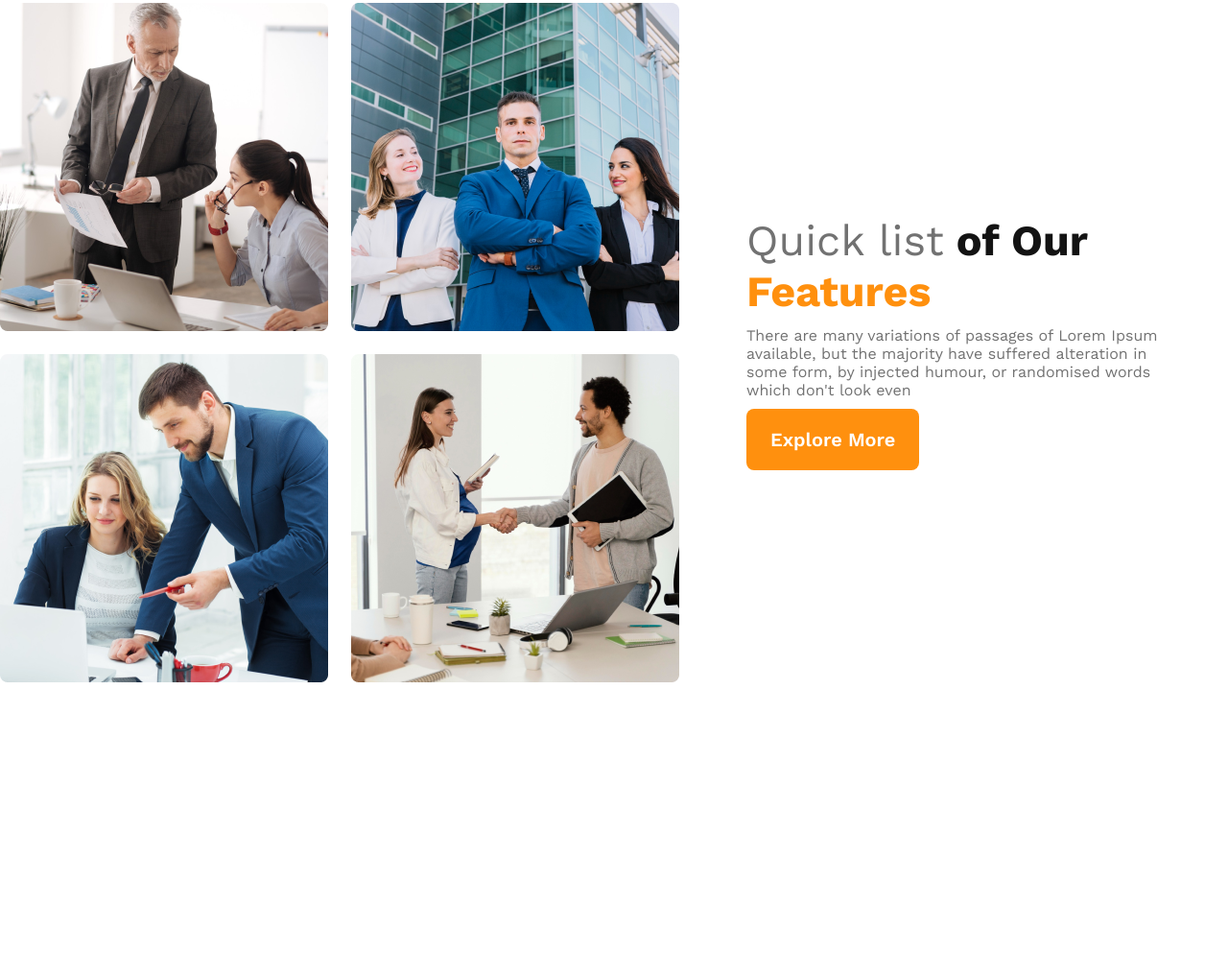
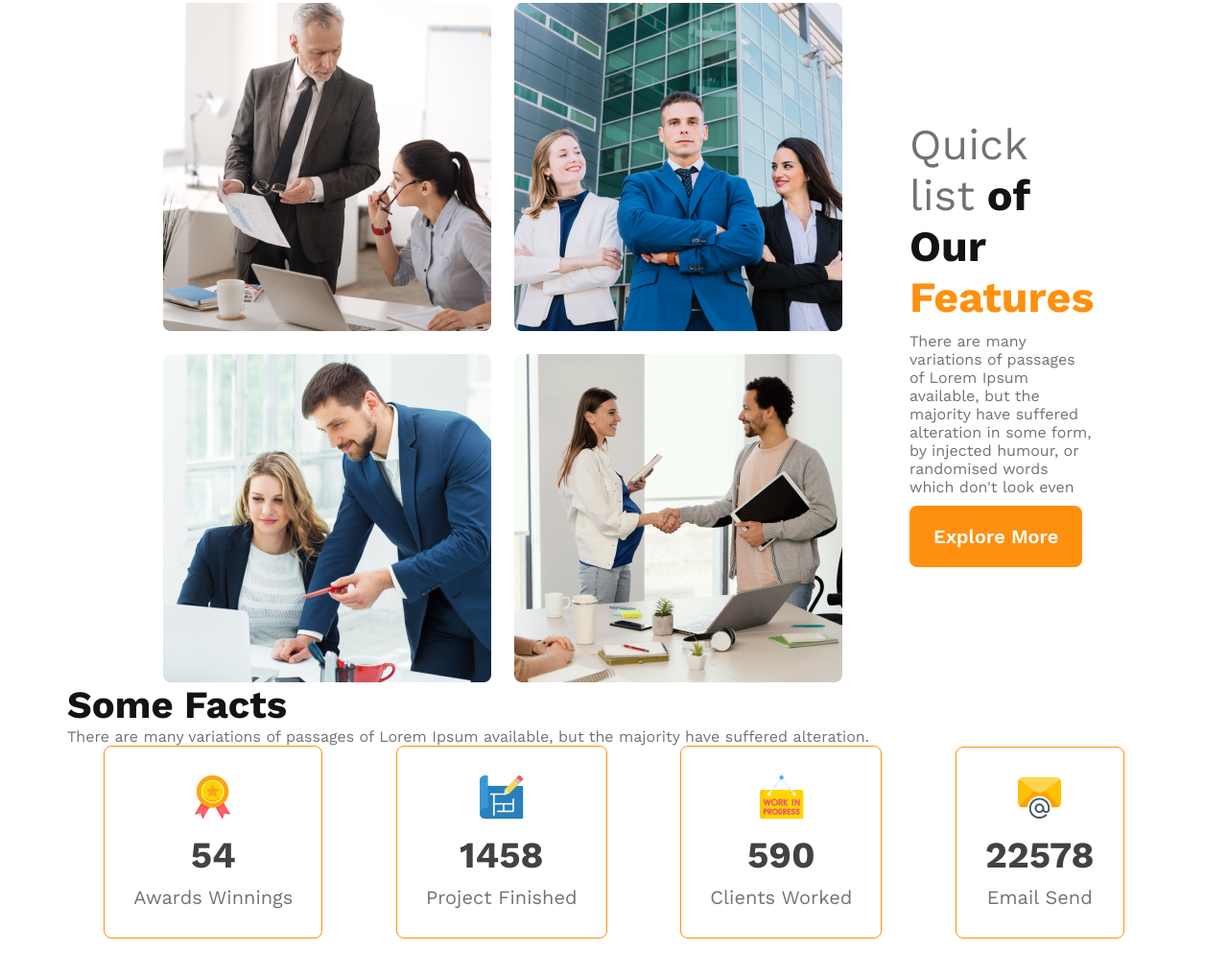
Before and after one commit to Nujat-Zaman-Chowdhury/G3-Architects, a plain HTML site: page index.html in a window 1280 px wide. Shown: the part 936-1952 px from the top of the page at 96% size. Before the commit the page ends 1717 px from the top, so only its background shows below. Drawn offline with nearby package versions, Linux system fonts and the light colour scheme.

Commit message:
facts section done

```diff
--- a/index.html
+++ b/index.html
@@ -11,7 +11,7 @@
     <!-- header part -->
     <header>
         <nav>
-            <h1 class="nav-title">G3 Architects</h1>
+            <h3 class="section-title">G3 Architects</h3>
             <ul>
                 <li><a href="">Home</a></li>
                 <li><a href="">About</a></li>
@@ -47,6 +47,37 @@
                     <button class="btn-primary">Explore More</button>
                 </div>
         </section>
+        <!-- feature section -->
+        <section class="features">
+
+        </section>
+        <!-- facts section -->
+        <section class="facts">
+            <h3 class="section-title">Some Facts</h3>
+            <p class="text-light-grey">There are many variations of passages of Lorem Ipsum available, but the majority have suffered alteration.</p>
+            <div class="facts-card-container">
+                <div class="card">
+                    <img src="Assets/icons/ribon.png" alt="">
+                    <h2 class="card-stats">54</h2>
+                    <p class="card-title text-light-grey">Awards Winnings</p>
+                </div>
+                <div class="card">
+                    <img src="Assets/icons/projects.png" alt="">
+                    <h2 class="card-stats">1458</h2>
+                    <p class="card-title text-light-grey">Project Finished</p>
+                </div>
+                <div class="card">
+                    <img src="Assets/icons/customers.png" alt="">
+                    <h2 class="card-stats">590</h2>
+                    <p class="card-title text-light-grey">Clients Worked</p>
+                </div>
+                <div class="card">
+                    <img src="Assets/icons/email.png" alt="">
+                    <h2 class="card-stats">22578</h2>
+                    <p class="card-title text-light-grey">Email Send</p>
+                </div>
+            </div>
+        </section>
     </main>
     <footer>
 
--- a/styles/styles.css
+++ b/styles/styles.css
@@ -21,6 +21,11 @@
     color: #727272;
 
 
+}
+.section-title{
+    color: #131313;
+    font-size: 2.5rem;
+    font-weight: 700;
 }
 
 
@@ -53,11 +58,7 @@ nav li a{
     color: #424242;
 
 }
-.nav-title{
-    color: #131313;
-    font-size: 2.5rem;
-    font-weight: 700;
-}
+
 
 /* banner styles */
 .banner img{
@@ -86,7 +87,7 @@ nav li a{
 /* main styles */
 main{
     max-width: 1440px;
-    margin: 70px auto;
+    margin: 70px;
 
 }
 
@@ -95,7 +96,8 @@ main{
     display: flex;
     /* justify-content: center; */
     align-items: center;
-    /* padding: 0 100px; */
+    padding: 0 100px;
+    margin: 0 auto;
 
 }
 .teams-img-container{
@@ -123,6 +125,31 @@ main{
 }
 .teams-content p{
     margin: 10px 0px;
+}
+
+/* facts section */
+.facts-card-container .card{
+    border-radius: 8px;
+    border: 1px solid #FF900E;
+    text-align: center;
+    padding:30px;
+}
+.facts-card-container .card-stats{
+    font-size: 2.4rem;
+    color: #424242;
+    margin-top: 10px;
+    margin-bottom: 10px;
+}
+.facts-card-container .card-title{
+    font-weight: 600px;
+    font-size: 1.25rem;
+    margin-top: 5px;
+}
+.facts-card-container{
+    display: flex;
+    justify-content: space-around;
+    align-items: center;
+
 }
 
 /* responsive media queries */
```
